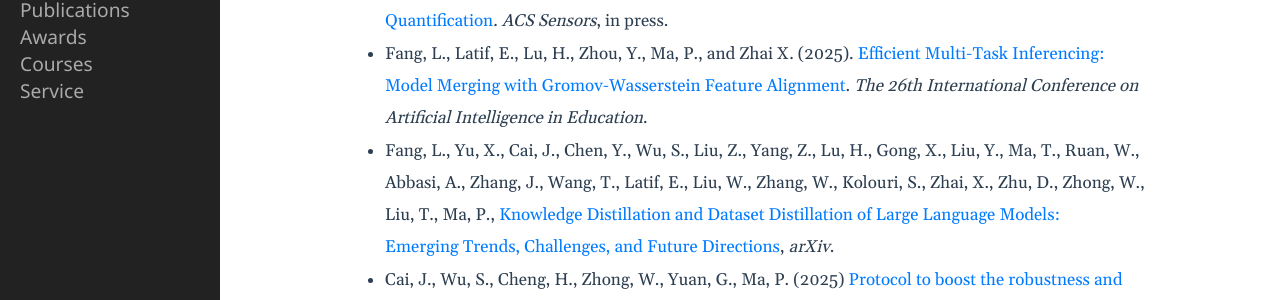
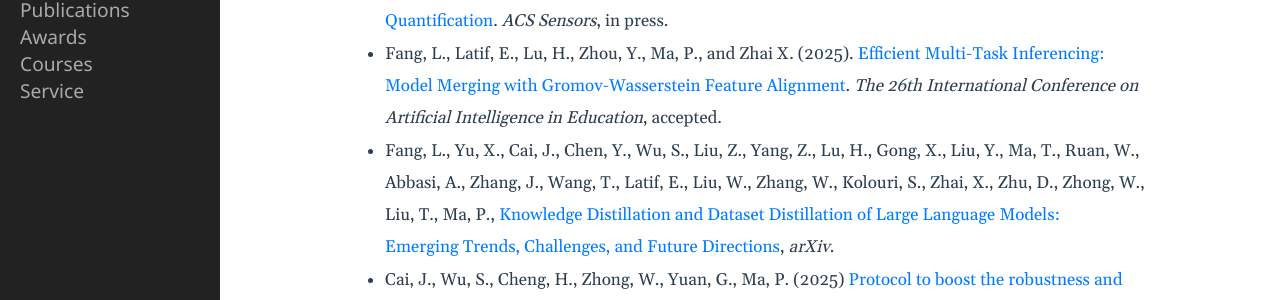
Before and after one commit to BDALpingio/BDALpingio.github.io, a Jekyll site: the page built from 3_publications.md, in a window 1280 px wide and 900 px high. Shown: the part 323-623 px from the top of the window. Built offline with Jekyll 4.4.1, drawn with Linux system fonts in a browser that asks for light colours.

Commit message:
Update 3_publications.md

```diff
--- a/3_publications.md
+++ b/3_publications.md
@@ -9,7 +9,7 @@
 
 ## 2025
 - Liu, Y., Yang Y., Lu, H., Cui, J., Ma, P., Zhong, W., Zhao Y. (2025). [Extracting True Virus SERS Spectra from Concentration-Dependent Measurements and Data Augmentation for Virus Classification and Quantification](https://pubs.acs.org/doi/10.1021/acssensors.4c03397). _ACS Sensors_, in press.
-- Fang, L., Latif, E., Lu, H., Zhou, Y., Ma, P., and Zhai X. (2025). [Efficient Multi-Task Inferencing: Model Merging with Gromov-Wasserstein Feature Alignment](https://arxiv.org/pdf/2503.09774?). _The 26th International Conference on Artificial Intelligence in Education_.
+- Fang, L., Latif, E., Lu, H., Zhou, Y., Ma, P., and Zhai X. (2025). [Efficient Multi-Task Inferencing: Model Merging with Gromov-Wasserstein Feature Alignment](https://arxiv.org/pdf/2503.09774?). _The 26th International Conference on Artificial Intelligence in Education_, accepted.
 - Fang, L., Yu, X., Cai, J., Chen, Y., Wu, S., Liu, Z., Yang, Z., Lu, H., Gong, X., Liu, Y., Ma, T., Ruan, W., Abbasi, A., Zhang, J., Wang, T., Latif, E., Liu, W., Zhang, W., Kolouri, S., Zhai, X., Zhu, D., Zhong, W., Liu, T., Ma, P., [Knowledge Distillation and Dataset Distillation of Large Language Models: Emerging Trends, Challenges, and Future Directions](https://arxiv.org/abs/2504.14772), _arXiv_.
 - Cai, J., Wu, S., Cheng, H., Zhong, W., Yuan, G., Ma, P. (2025) [Protocol to boost the robustness and accuracy of spatial transcriptomics algorithms using ensemble technique](https://www.sciencedirect.com/science/article/pii/S2666166725000140?via%3Dihub), _STAR Protocols_.
 - Lu, H., Cheng, H., Wang, Y., Xie, Y., Yan, H., Wang, X., Ma, P., Zhong, W. (2025) [Mortgage Prepayment Modeling via a Smoothing Spline State Space Model](https://jds-online.org/journal/JDS/article/1406/info), _Journal of Data Science_, 1-14. (Special issue in honor of Professor Xizhi Wu)
```
